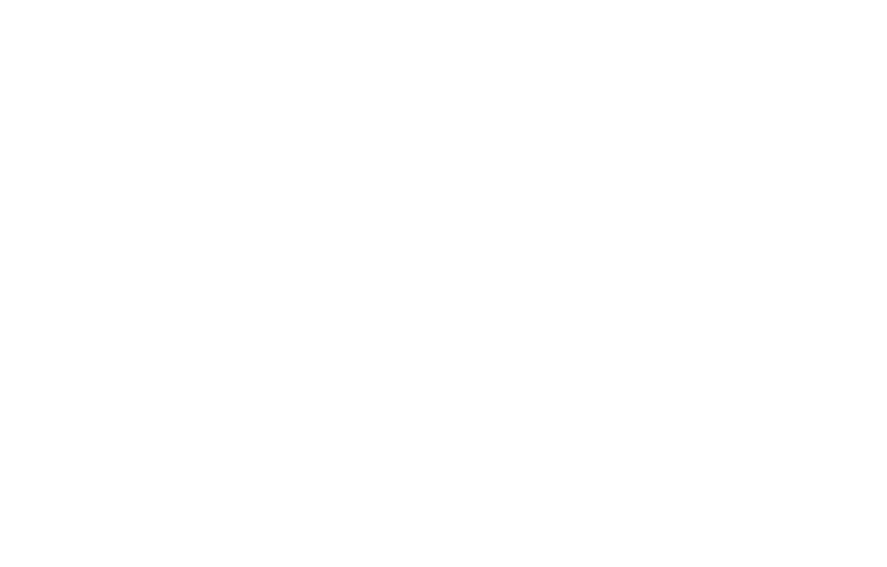
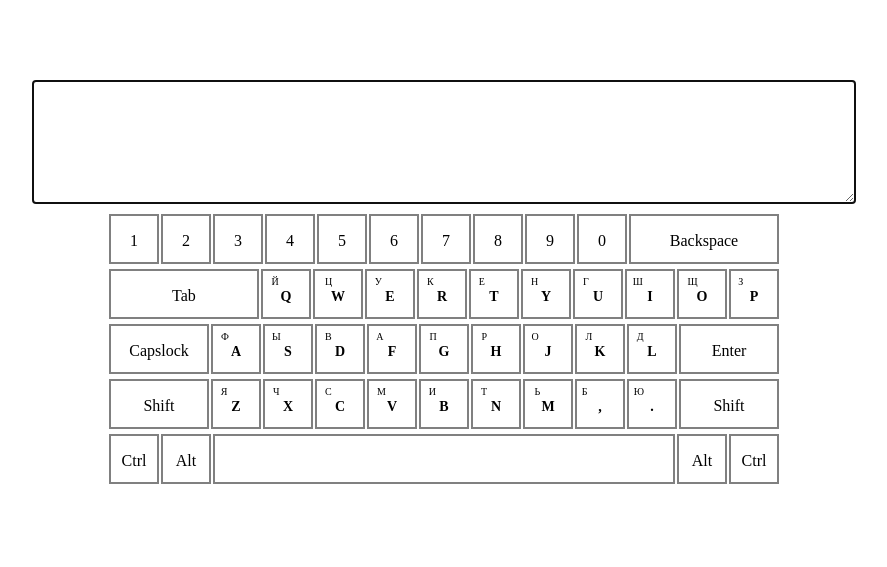
Before and after one commit to Semenetti/codejam-virtual-keyboard, a plain HTML site: page index.html in a window 1280 px wide. Shown: the whole page, without its empty margins (196-1083 px from the left). Drawn offline with Linux system fonts and the light colour scheme.

Commit message:
feat: add first drawft solution

```diff
--- a/main.js
+++ b/main.js
@@ -0,0 +1,255 @@
+let keysRow1En = ['1','2','3','4','5','6','7','8','9','0','Backspace'],
+    keysRow1Value = ['1','2','3','4','5','6','7','8','9','0','Backspace'],
+    keysRow1ValueRus = ['1','2','3','4','5','6','7','8','9','0','Backspace'],
+    keysRow2En = ['Tab','<span>Q</span><sup>Й</sup>','<span>W</span><sup>Ц</sup>','<span>E</span><sup>У</sup>','<span>R</span><sup>К</sup>','<span>T</span><sup>E</sup>','<span>Y</span><sup>Н</sup>','<span>U</span><sup>Г</sup>','<span>I</span><sup>Ш</sup>','<span>O</span><sup>Щ</sup>','<span>P</span><sup>З</sup>'],
+    keysRow2Value = ['Tab','Q','W','E','R','T','Y','U','I','O','P'],
+    keysRow2ValueRus = ['Tab','Й','Ц','У','К','Е','Н','Г','Ш','Щ','З'],
+    keysRow3En = ['Capslock','<span>A</span><sup>Ф</sup>','<span>S</span><sup>Ы</sup>','<span>D</span><sup>В</sup>','<span>F</span><sup>А</sup>','<span>G</span><sup>П</sup>','<span>H</span><sup>Р</sup>','<span>J</span><sup>О</sup>','<span>K</span><sup>Л</sup>','<span>L</span><sup>Д</sup>','Enter'],
+    keysRow3Value = ['CapsLock','A','S','D','F','G','H','J','K','L','Enter'],
+    keysRow3ValueRus = ['Tab','Ф','Ы','В','А','П','Р','О','Л','Д','Enter'],
+    keysRow4En = ['ShiftLeft','<span>Z</span><sup>Я</sup>','<span>X</span><sup>Ч</sup>','<span>C</span><sup>С</sup>','<span>V</span><sup>М</sup>','<span>B</span><sup>И</sup>','<span>N</span><sup>Т</sup>','<span>M</span><sup>Ь</sup>','<span>,</span><sup>Б</sup>','<span>.</span><sup>Ю</sup>','ShiftRight'],
+    keysRow4Value = ['ShiftLeft','Z','X','C','V','B','N','M',',','.','ShiftRight'],
+    keysRow4ValueRus = ['ShiftLeft','Я','Ч','С','М','И','Т','Ь','Б','Ю','ShiftRight'],
+    keysRow5En = ['ControlLeft','AltLeft','Space', 'AltRight', 'ControlRight'],
+    keysRow5Value = ['ControlLeft','AltLeft','Space', 'AltRight', 'ControlRight'];
+    keysRow5ValueRus = ['ControlLeft','AltLeft','Space', 'AltRight', 'ControlRight'];
+
+let wrapper = document.createElement('div');
+wrapper.className = 'wrapper';
+document.body.append(wrapper);
+
+let input = document.createElement('textarea');
+input.setAttribute('id', 'result');
+input.setAttribute('rows', '5');
+input.setAttribute('autofocus', '');
+wrapper.append(input);
+
+let keyboard = document.createElement('div');
+keyboard.setAttribute('id', 'keyboard');
+wrapper.append(keyboard);
+
+for (let i = 1; i <= 5; i++) {
+    let row = document.createElement('div');
+    row.setAttribute('id', 'row' + i);
+    keyboard.append(row);
+}
+
+fillKey(keysRow1En, row1);
+fillKey(keysRow2En, row2, keysRow2Value, keysRow2ValueRus);
+fillKey(keysRow3En, row3, keysRow3Value, keysRow3ValueRus);
+fillKey(keysRow4En, row4, keysRow4Value, keysRow4ValueRus);
+fillKey(keysRow5En, row5, keysRow5Value);
+
+function fillKey(x,y,z,v) {
+    for (let i = 0; i < x.length; i++) {
+        let key = document.createElement('div');
+        key.className = 'key';
+        if (x[i] == 'Space') {
+           key.innerHTML = ' ';
+           key.setAttribute('id', 'Space');
+           key.setAttribute('value', ' ')
+        } else if (x[i] == 'Backspace') {
+            key.innerHTML = x[i];
+            key.setAttribute('value', '');
+            key.setAttribute('id', 'Backspace');
+        } else if (x[i] == 'Capslock') {
+            key.innerHTML = x[i];
+            key.setAttribute('value', '');
+            key.setAttribute('id', 'CapsLock');
+        } else if (x[i] == 'Enter') {
+            key.innerHTML = x[i];
+            key.setAttribute('value', '');
+            key.setAttribute('id', 'Enter');
+        } else if (x[i] == 'ShiftLeft') {
+            key.innerHTML = 'Shift';
+            key.setAttribute('value', '');
+            key.setAttribute('id', x[i]);
+        } else if (x[i] == 'ShiftRight') {
+            key.innerHTML = 'Shift';
+            key.setAttribute('value', '');
+            key.setAttribute('id', 'ShiftRight');
+        }  else if (x[i] == 'ControlLeft') {
+            key.innerHTML = 'Ctrl';
+            key.setAttribute('value', '');
+            key.setAttribute('id', 'ControlLeft');
+        } else if (x[i] == 'ControlRight') {
+            key.innerHTML = 'Ctrl';
+            key.setAttribute('value', '');
+            key.setAttribute('id', x[i]);
+        } else if (x[i] == 'AltLeft') {
+            key.innerHTML = 'Alt';
+            key.setAttribute('value', '');
+            key.setAttribute('id', 'AltLeft');
+        }  else if (x[i] == 'AltRight') {
+            key.innerHTML = 'Alt';
+            key.setAttribute('value', '');
+            key.setAttribute('id', x[i]);
+        }  else if (x[i] == 'Tab') {
+            key.innerHTML = x[i];
+            key.setAttribute('value', '       ');
+            key.setAttribute('id', 'Tab');
+        }  else if (x[i] == '0') {
+            key.innerHTML = x[i];
+            key.setAttribute('value', '0');
+            key.setAttribute('id', 'Digit0');
+        }  else if (x[i] == '1') {
+            key.innerHTML = x[i];
+            key.setAttribute('value', '1');
+            key.setAttribute('id', 'Digit1');
+        }  else if (x[i] == '2') {
+            key.innerHTML = x[i];
+            key.setAttribute('value', '2');
+            key.setAttribute('id', 'Digit2');
+        }  else if (x[i] == '3') {
+            key.innerHTML = x[i];
+            key.setAttribute('value', '3');
+            key.setAttribute('id', 'Digit3');
+        }  else if (x[i] == '4') {
+            key.innerHTML = x[i];
+            key.setAttribute('value', '4');
+            key.setAttribute('id', 'Digit4');
+        }  else if (x[i] == '5') {
+            key.innerHTML = x[i];
+            key.setAttribute('value', '5');
+            key.setAttribute('id', 'Digit5');
+        }  else if (x[i] == '6') {
+            key.innerHTML = x[i];
+            key.setAttribute('value', '6');
+            key.setAttribute('id', 'Digit6');
+        }  else if (x[i] == '7') {
+            key.innerHTML = x[i];
+            key.setAttribute('value', '7');
+            key.setAttribute('id', 'Digit7');
+        }  else if (x[i] == '8') {
+            key.innerHTML = x[i];
+            key.setAttribute('value', '8');
+            key.setAttribute('id', 'Digit8');
+        }  else if (x[i] == '9') {
+            key.innerHTML = x[i];
+            key.setAttribute('value', '9');
+            key.setAttribute('id', 'Digit9');
+        }  else {
+            key.setAttribute('id', 'Key'+z[i]);
+            key.setAttribute('value', z[i]);
+            key.setAttribute('valueR', v[i]);
+            key.innerHTML = x[i];
+        };
+        y.append(key);
+    }
+}
+
+document.querySelectorAll(".key").forEach(element => {
+    element.addEventListener("click", () => {
+        switch (element.id) {
+            case 'Backspace':
+                document.getElementById('result').value = document.getElementById('result').value.substr(0,document.getElementById('result').value.length-1);
+                break;
+            case 'Enter':
+                document.getElementById('result').value += '\n';
+                break;
+            default:
+                if (lang) {
+                capsLock ?
+                document.getElementById('result').value += element.getAttribute('value').toUpperCase() :
+                document.getElementById('result').value += element.getAttribute('value').toLowerCase()
+                } else {
+
+                if (capsLock) {
+                    if (element.getAttribute('valueR') == null) {
+                        document.getElementById('result').value += element.getAttribute('value');
+                    } else {
+                        document.getElementById('result').value += element.getAttribute('valueR').toUpperCase();
+                    }
+                } else {
+                    if (element.getAttribute('valueR') == null) {
+                        document.getElementById('result').value += element.getAttribute('value');
+                    } else {
+                        document.getElementById('result').value += element.getAttribute('valueR').toLowerCase();
+                    }
+                }
+                }
+                break;
+        }
+    });
+});
+
+let capsLock = true;
+CapsLock.onclick = function() {
+    upperLower();
+}
+
+document.addEventListener('keydown', function(event) {
+    if (event.code == 'CapsLock') {
+        upperLower();
+    }
+});
+
+function upperLower() {
+    capsLock = !capsLock;
+    if (capsLock) {
+        document.querySelectorAll("span").forEach(element => {
+                element.textContent = element.textContent.toUpperCase();
+        });
+        document.querySelectorAll("sup").forEach(element => {
+            element.textContent = element.textContent.toUpperCase();
+    });
+    } else {
+        document.querySelectorAll("span").forEach(element => {
+            element.textContent = element.textContent.toLowerCase();
+    });
+    document.querySelectorAll("sup").forEach(element => {
+        element.textContent = element.textContent.toLowerCase();
+    });
+    }
+}
+
+  function runOnKeys(func, ...codes) {
+    let pressed = new Set();
+
+    document.addEventListener('keydown', function(event) {
+      pressed.add(event.code);
+      document.getElementById(event.code).style.background='#f9de53';
+
+      for (let code of codes) {
+        console.log(code)
+        if (!pressed.has(code)) {
+          return;
+        }
+      }
+      pressed.clear();
+      func();
+    });
+
+    document.addEventListener('keyup', function(event) {
+    document.getElementById(event.code).style.background='';
+    pressed.delete(event.code);
+    });
+  }
+  let lang = true;
+  runOnKeys(
+    () => {
+        lang = !lang;
+        if (lang) {
+            document.querySelectorAll("span").forEach(element => {
+            element.style.fontWeight="900";
+            element.style.fontSize="14px";
+
+            });
+            document.querySelectorAll("sup").forEach(element => {
+            element.style.fontWeight="400";
+            element.style.fontSize="10px";
+             });
+        } else {
+            document.querySelectorAll("span").forEach(element => {
+            element.style.fontWeight="400";
+            element.style.fontSize="10px";
+            });
+            document.querySelectorAll("sup").forEach(element => {
+            element.style.fontWeight="900";
+            element.style.fontSize="14px";
+            });
+        }
+    },
+    "AltLeft",
+    "ShiftLeft",
+    );
--- a/style.scss
+++ b/style.scss
@@ -0,0 +1,87 @@
+.wrapper {
+    margin: 0 auto;
+    max-width: 90vw;
+    margin-top: 10vh;
+}
+#keyboard {
+    width: 1024px;
+    max-width: 90vw;
+    height: 350px;
+    margin: 0 auto;
+    box-sizing: border-box;
+}
+textarea {
+    border: 2px solid green;
+    width: 1024px;
+    max-width: 90vw;
+    margin: 0 auto;
+}
+.key {
+    position: relative;
+    display: inline-block;
+    border: 2px solid grey;
+    text-align: center;
+    height: 50px;
+    align-items: center;
+    line-height: 50px;
+    margin: 1px;
+    width: 50px;
+    box-sizing: border-box;
+    &:active{
+        background: #f9de53;
+        border-radius: 8px;
+        font-weight: bold;
+    }
+}
+
+#CapsLock, #Enter, #Tab, #ShiftLeft, #ShiftRight {
+    width: 100px;
+}
+#Backspace {
+    width: 150px;
+}
+#Tab {
+    box-sizing: border-box;
+    width: 150px;
+}
+#Space {
+    width: 462px;
+}
+
+#result {
+    display: block;
+    width: 800px;
+    height: 100px;
+    margin: 0 auto 10px;
+    padding: 10px;
+    font-size: 18px;
+    color: #444
+}
+
+#row1,#row2,#row3,#row4,#row5 {
+    /* background: yellow; */
+    margin: 5px;
+    padding: 1px;
+    height: 50px;
+    display: flex;
+    justify-content: center;
+    align-items: center;
+    align-self: center;
+    box-sizing: border-box;
+
+
+}
+sup {
+    position: absolute;
+    margin: -14px 0 0 -20px;
+    font-size: 10px;
+    // display: none;
+}
+span {
+    font-weight: bold;
+    font-size: 14px;
+}
+
+.rus {
+    font-weight: bold;
+}
```
Also changed, not shown: style.css, 1 other file.
